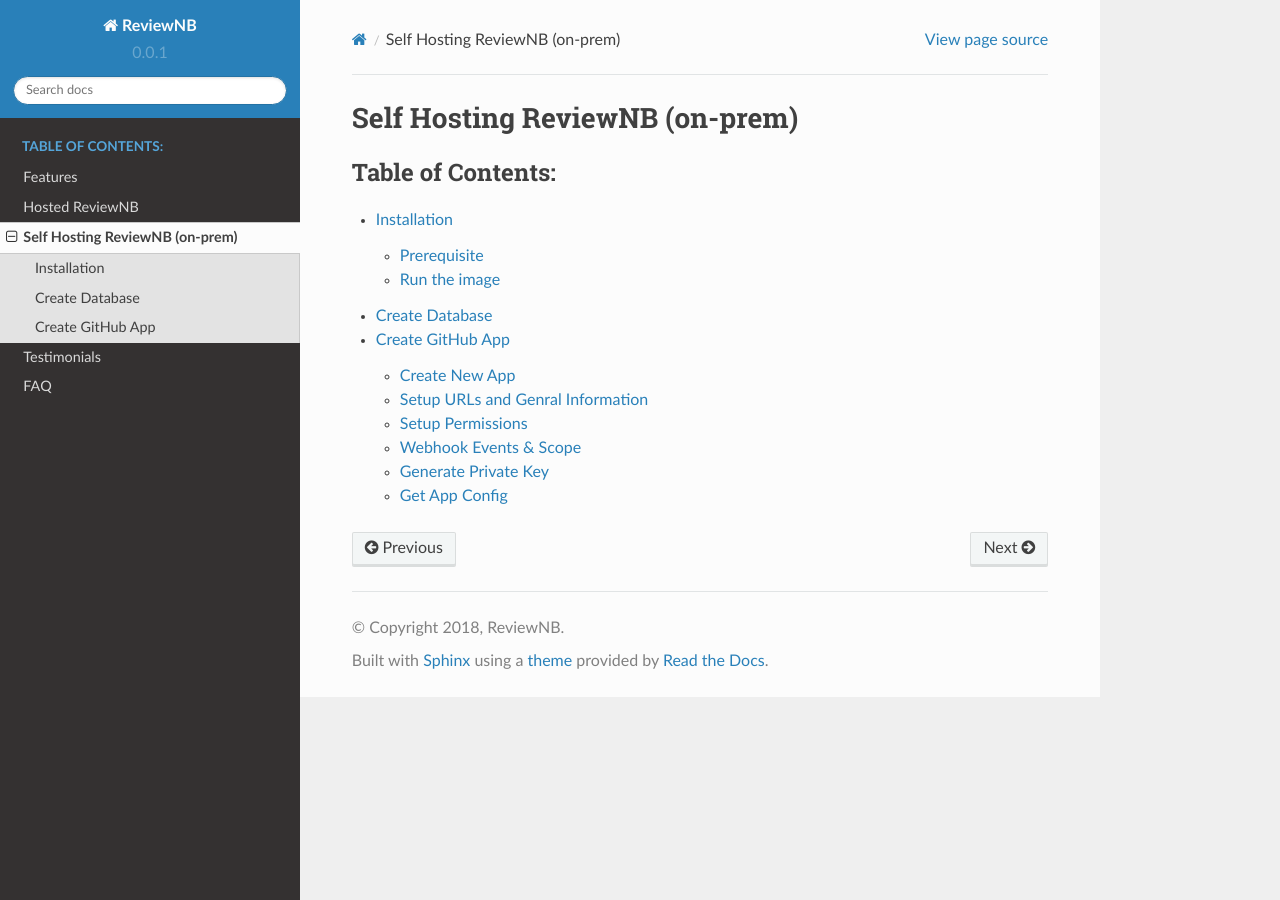
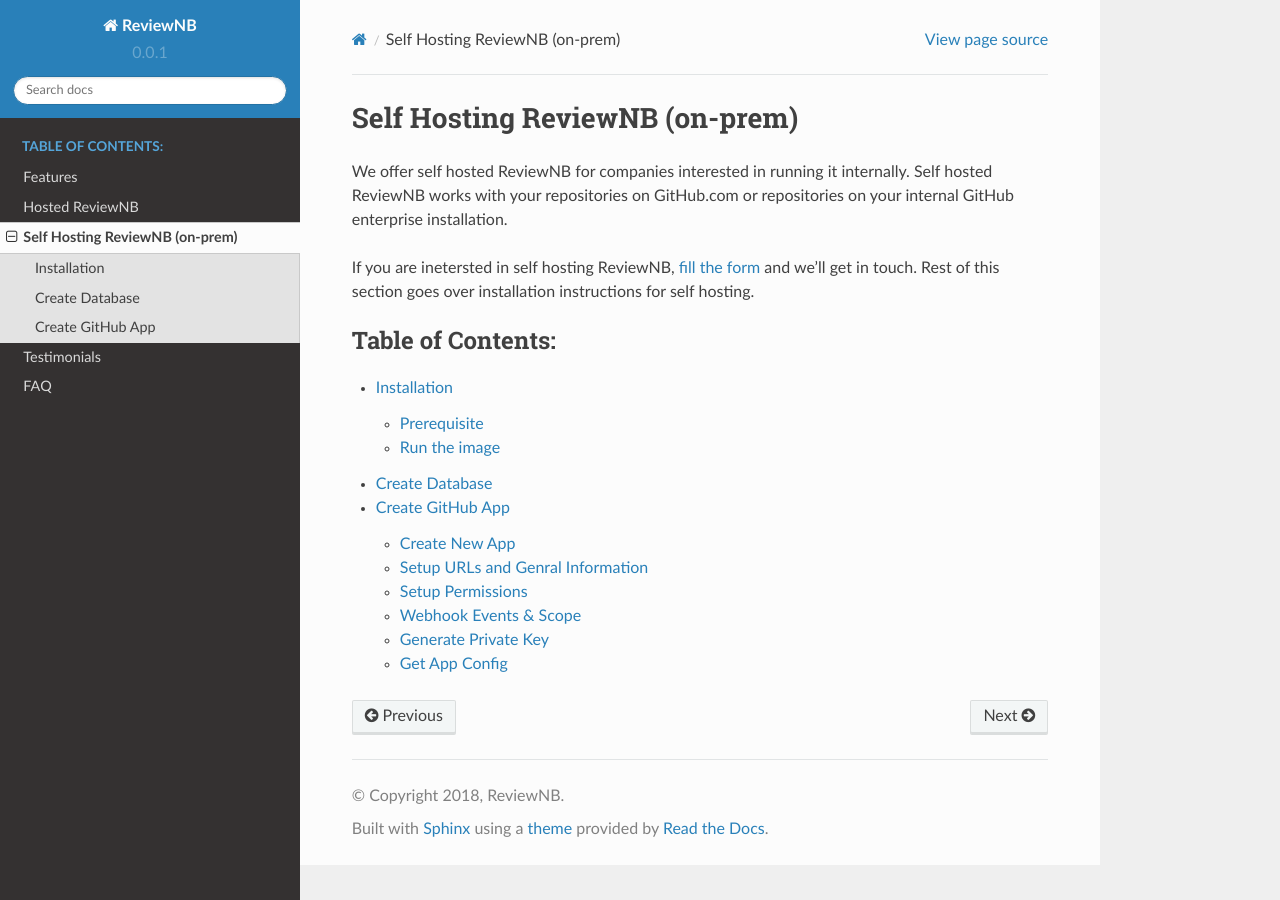
Before and after one commit to ReviewNB/docs, a Sphinx documentation site: the page built from source/self-hosting/index.rst, in a window 1280 px wide. Built offline with Sphinx 7.4.7 and the Read the Docs theme 2.0.0, drawn with Linux system fonts in a browser that asks for light colours.

Commit message:
Self hosting index instructions

```diff
--- a/source/globals.rst
+++ b/source/globals.rst
@@ -33,3 +33,7 @@
 .. |official docs| raw:: html
 
   <a href="https://www.postgresql.org/" target="_blank">official docs</a>
+
+.. |fill the form| raw:: html
+
+  <a href="https://docs.google.com/forms/d/1zb0riYOlSl-BMs1a1Q_wUEjE8-lZqqwRaA8V-6cpkKs" target="_blank">fill the form</a>
--- a/source/self-hosting/index.rst
+++ b/source/self-hosting/index.rst
@@ -2,7 +2,9 @@
 
 Self Hosting ReviewNB (on-prem)
 ===============================
+We offer self hosted ReviewNB for companies interested in running it internally. Self hosted ReviewNB works with your repositories on GitHub.com or repositories on your internal GitHub enterprise installation.
 
+If you are inetersted in self hosting ReviewNB, |fill the form| and we'll get in touch. Rest of this section goes over installation instructions for self hosting.
 
 .. toctree::
    :maxdepth: 2
```
Also changed, not shown: 15 other files.
